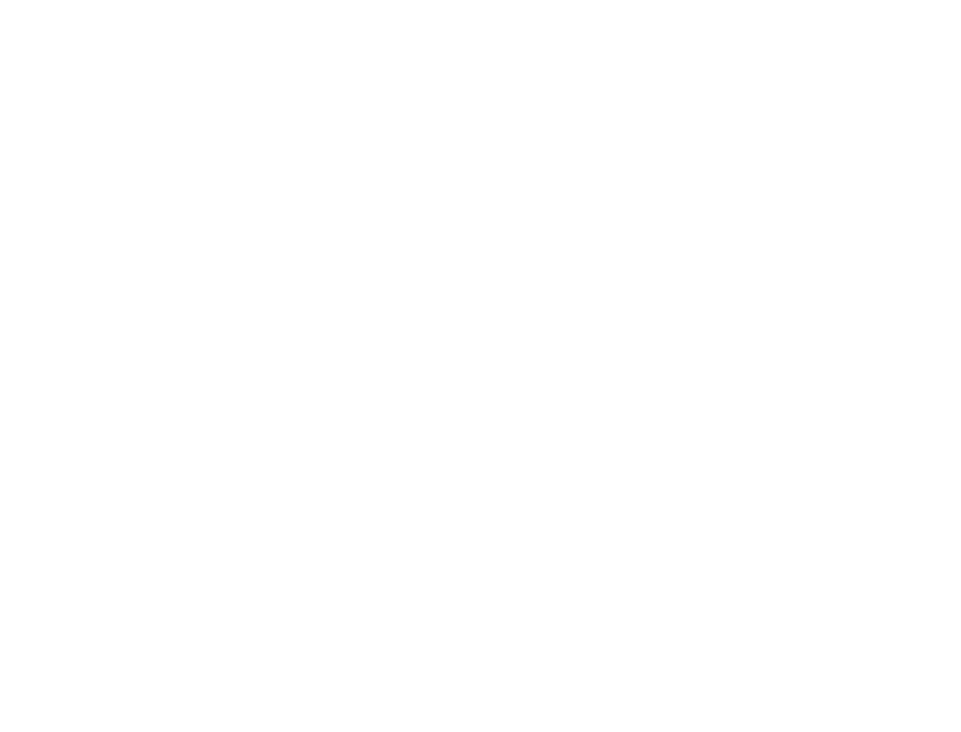
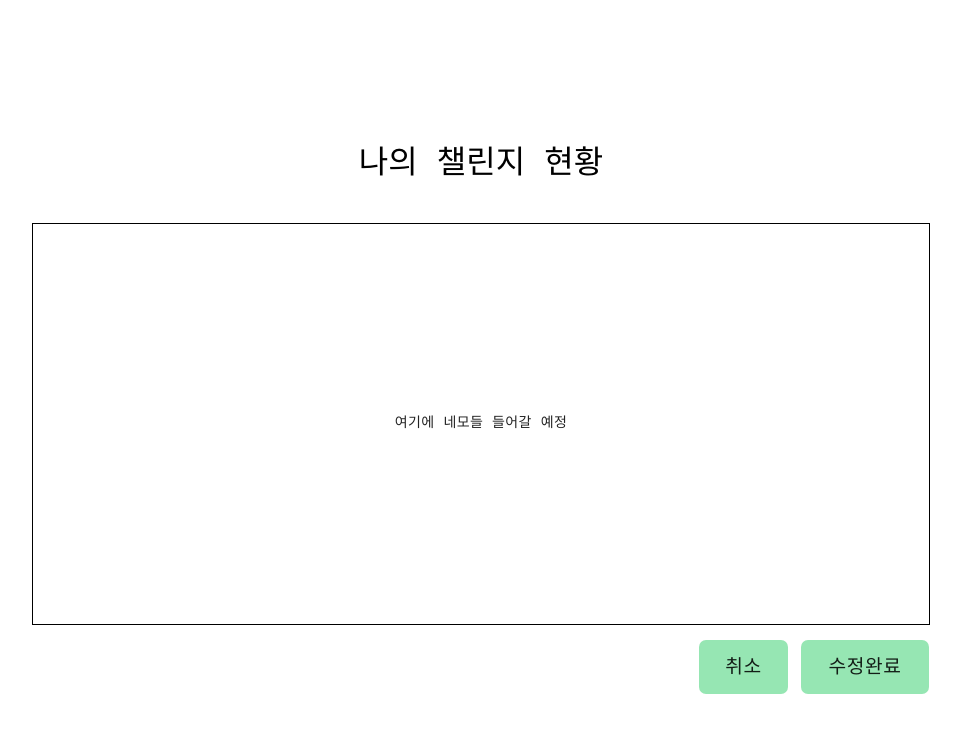
Before and after one commit to TeamGrabit/challenge, a React (Create React App) app in the folder frontend/: page /challengeStatusModify in a window 1280 px wide. Shown: the top 732 px of the page, without its empty margins (159-1120 px from the left). Built offline with nearby package versions, Linux system fonts and the light colour scheme.

Commit message:
modifyPage, modal 제작
* modal을 이용한 팝업 구성.
* modifyPage 구성.

```diff
--- a/frontend/package.json
+++ b/frontend/package.json
@@ -8,6 +8,8 @@
     "@testing-library/jest-dom": "^5.11.4",
     "@testing-library/react": "^11.1.0",
     "@testing-library/user-event": "^12.1.10",
+    "mobx": "^6.1.8",
+    "mobx-react": "^7.1.0",
     "node-sass": "^5.0.0",
     "react": "^17.0.1",
     "react-dom": "^17.0.1",
@@ -21,7 +23,7 @@
     "test": "react-scripts test",
     "eject": "react-scripts eject",
     "lint": "eslint ./src/**/**.{ts,tsx,js,jsx}",
-    "lint:fix": "eslint --fix ./src/**/**.{ts,tsx,js,jsx}"
+    "lint:fix": "eslint --fix ./src/**/**.{js,jsx}"
   },
   "eslintConfig": {
     "extends": [
--- /dev/null
+++ b/frontend/src/components/RequestApproval.js
@@ -0,0 +1,45 @@
+import React from 'react';
+import { Button, Input, RadioGroup, FormControlLabel, Radio, TextareaAutosize } from '@material-ui/core';
+
+function RequestApproval() {
+	const handleCheck = () => { };
+	return (
+		<div className="background">
+			<div className="title">
+				승인 요청
+			</div>
+			<RadioGroup
+				className="selectType"
+				defaultValue="pass"
+				row
+				aria-label="type"
+				name="type"
+				defaultChecked="pass"
+			>
+				<FormControlLabel
+					value="pass"
+					control={<Radio color="primary" />}
+					label="면제"
+					labelPlacement="end"
+				/>
+				<FormControlLabel
+					value="approval"
+					control={<Radio color="primary" />}
+					label="승인"
+					labelPlacement="end"
+				/>
+			</RadioGroup>
+			<TextareaAutosize
+				className="data"
+				rowsMin={10}
+				rowsMax={10}
+			/>
+			<div className="setBtn">
+				<Button className="selectBtn" type="button">보내기</Button>
+				<Button className="selectBtn" type="button">취소</Button>
+			</div>
+		</div>
+	);
+}
+
+export default RequestApproval;
--- /dev/null
+++ b/frontend/src/css/conponents/_requestApproval.scss
@@ -0,0 +1,61 @@
+.background{
+	height: 60vh;
+	width: 40vw;
+	display: flex;
+	flex-direction: column;
+	align-items: center;
+	justify-content: center;
+	background-color: $ghost-white;
+
+	.title{
+		font-family: 'Courier New', Courier, monospace;
+		font-size: 3rem;
+		margin-top: 3vh;
+		margin-bottom: 2vh;
+		font-weight: 700;
+		letter-spacing: 3px;
+	}
+
+	.selectType{
+		font-family: 'Courier New', Courier, monospace;
+		display: flex;
+		flex-direction: row;
+		align-content: flex-start;
+		font-size: 1.4rem;
+		margin-bottom: 1vh;
+		height: auto;
+		width: 35vw;
+	}
+
+	.formTypeCheck{
+		height: 3vh;
+		width: 3vw;
+	}
+
+	.data{
+		padding: 1%;
+		padding-left: 1%;
+		font-size: 1.5rem;
+		resize: none;
+		width: 35vw;
+		height: 40vh;
+		margin-bottom: 5vh;
+		line-height: 120%;
+	}
+
+	.setBtn{
+		display: flex;
+		flex-direction: row;
+		margin-bottom: 2vh;
+	}
+
+	.selectBtn{
+		font-size: 1.5rem;
+		margin-left: 2vw;
+		margin-right: 2vw;
+		width: 10vw;
+		height: 6vh;
+		background-color: $green3;
+		border-radius: 7px;
+	}
+}
--- a/frontend/src/css/main.scss
+++ b/frontend/src/css/main.scss
@@ -2,6 +2,10 @@
 @import './base/reset';
 @import './base/variables';
 
-// components
+// pages
 @import './pages/main';
 @import './pages/colorTest';
+@import './pages/challengeStatusModify';
+
+// components
+@import './conponents/requestApproval';
--- /dev/null
+++ b/frontend/src/css/pages/_challengeStatusModify.scss
@@ -0,0 +1,48 @@
+.challengeStatusModify{
+	.body{
+		display: flex;
+		height: 100vh;
+		justify-content: center;
+		align-items: center;
+		flex-direction: column;
+	}
+	.title{
+		margin-top: 10vh;
+		margin-bottom: 5vh;
+		font-size: 2rem;
+		font-family: 'Courier New', Courier, monospace;
+	}
+	.status_box{
+		font-family: 'Courier New', Courier, monospace;
+	}
+	.box{
+		display: flex;
+		border: 1px solid black;
+		height: 50vh;
+		width: 70vw;
+		justify-content: center;
+		align-items: center;
+		margin-bottom: 15vh;
+	}
+	.canselBtn{
+		font-size: 1.2rem;
+		top: 80vh;
+		left: 67vw;
+		padding: 10px;
+		width: 7vw;
+		margin-right: 5vw;
+		position: absolute;
+		background: $green3;
+		border-radius: 7px;
+	}
+	.completeBtn{
+		font-size: 1.2rem;
+		top: 80vh;
+		left: 75vw;
+		padding: 10px;
+		width: 10vw;
+		position: absolute;
+		background: $green3;
+		border-radius: 7px;
+	}
+}
--- /dev/null
+++ b/frontend/src/pages/challengeStatusModify.js
@@ -0,0 +1,66 @@
+import React, { useState } from 'react';
+import { Button, Modal, makeStyles, Backdrop, Fade } from '@material-ui/core';
+import RequestApproval from '../components/RequestApproval';
+
+const useStyles = makeStyles((theme) => ({
+	modal: {
+		display: 'flex',
+		alignItems: 'center',
+		justifyContent: 'center',
+	},
+	paper: {
+		backgroundColor: theme.palette.background.paper,
+		boxShadow: theme.shadows[5],
+	},
+}));
+
+function challengeStatusModify() {
+	const classes = useStyles();
+	const [open, setopen] = useState(false);
+	const handleOpen = () => {
+		setopen(true);
+	};
+	const handleClose = () => {
+		setopen(false);
+	};
+	return (
+		<div className="challengeStatusModify">
+			<div className="body">
+				<div className="title">
+					나의 챌린지 현황
+				</div>
+				<div className="box">
+					<Button className="status_box" onClick={handleOpen}>
+						여기에 네모들 들어갈 예정
+					</Button>
+					<Modal
+						aria-labelledby="transition-modal-title"
+						aria-describedby="transition-modal-description"
+						className={classes.modal}
+						open={open}
+						onClose={handleClose}
+						closeAfterTransition
+						BackdropComponent={Backdrop}
+						BackdropProps={{
+							timeout: 500,
+						}}
+					>
+						<Fade in={open}>
+							<div className={classes.paper}>
+								<RequestApproval />
+							</div>
+						</Fade>
+					</Modal>
+				</div>
+				<Button className="canselBtn" type="button">
+					취소
+				</Button>
+				<Button className="completeBtn" type="button">
+					수정완료
+				</Button>
+			</div>
+		</div>
+	);
+}
+
+export default challengeStatusModify;
--- a/frontend/src/pages/index.js
+++ b/frontend/src/pages/index.js
@@ -1,2 +1,3 @@
-export { default as Main } from './Main';
-export { default as colorTest } from './colorTest';
+export { default as Main } from "./Main";
+export { default as colorTest } from "./colorTest";
+export { default as challengeStatusModify } from './challengeStatusModify';
--- a/frontend/src/routes/index.js
+++ b/frontend/src/routes/index.js
@@ -1,6 +1,6 @@
 import React from 'react';
 import { BrowserRouter, Route, Switch } from "react-router-dom";
-import { Main, colorTest } from "../pages";
+import { Main, colorTest, challengeStatusModify } from "../pages";
 import '../css/main.scss';
 
 function Router() {
@@ -9,6 +9,7 @@ function Router() {
 			<Switch>
 				<Route exact path="/" component={Main} />
 				<Route exact path="/color" component={colorTest} />
+				<Route exact path="/challengeStatusModify" component={challengeStatusModify} />
 			</Switch>
 		</BrowserRouter>
 	);
```
Also changed, not shown: 2 other files (tests, documents, lock files or other folders).
